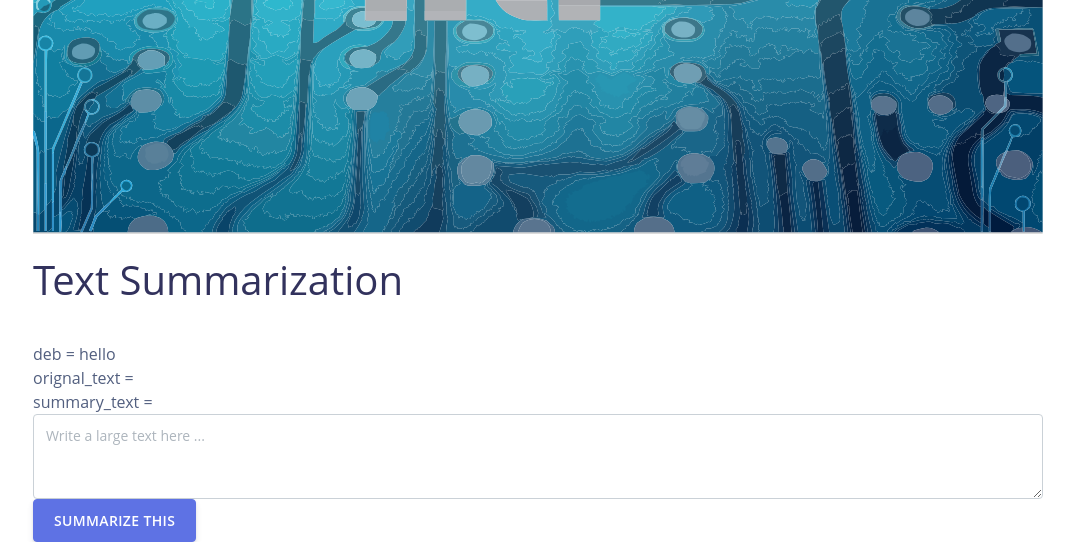
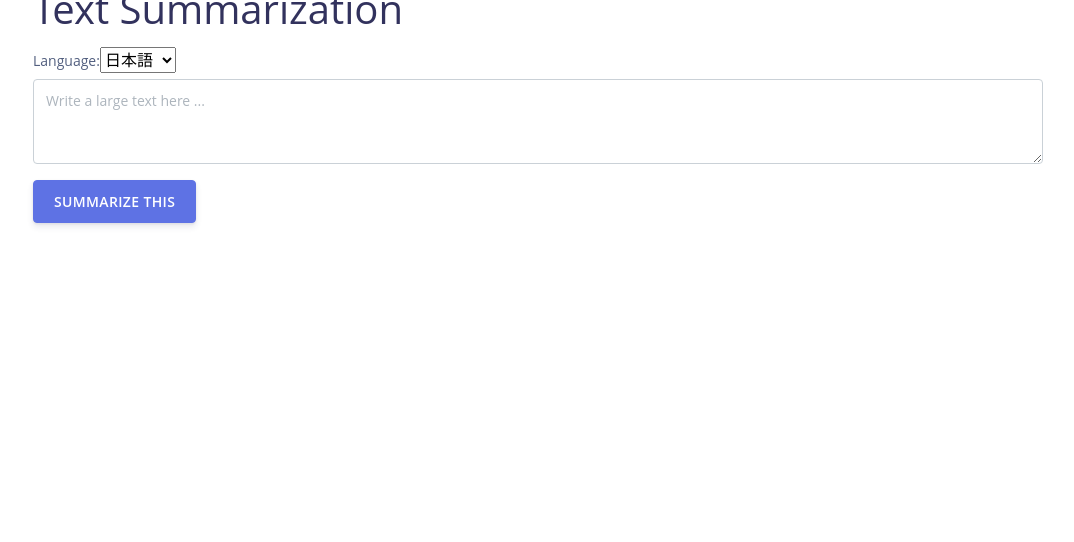
Before and after one commit to tagawa0207/nlp0, a Django app: page /nlp0/ in a window 1280 px wide. Shown: the part 353-895 px from the top of the page, without its empty margins (102-1176 px from the left). After the commit the page ends 580 px from the top, so only its background shows below. Run offline with Django 3.2, Linux system fonts and the light colour scheme; some libraries are stand-ins or nearby versions.

Commit message:
japanese fine tuned model

```diff
--- /dev/null
+++ b/nlp0/forms.py
@@ -0,0 +1,21 @@
+from django import forms
+from django.db import models
+
+class LangChoices(models.TextChoices):
+    JAPANESE = 'japanese', '日本語'
+    ENGLISH = 'english', 'English'
+
+
+class LangForm(forms.Form):
+    which_lang = forms.fields.ChoiceField(
+        choices=LangChoices.choices,
+        required=True,
+        label='Language',
+        # widget=forms.widgets.Select,
+    )
+
+class TextareaForm(forms.Form):
+    original_text = forms.fields.CharField(
+        required=True,
+        widget=forms.Textarea,
+    )
--- a/nlp0/templates/nlp0/base.html
+++ b/nlp0/templates/nlp0/base.html
@@ -23,10 +23,15 @@
 
 <body>
     <nav class="navbar navbar-default navbar-static-top">
-        <div class="container">
-            <img src="{% static 'img/nlp.svg' %}" class="img-fluid" alt="Responsive image">
+        <div class="container-fluid ">
+            <div class="row">
+                <div class="col no-gutters">
+                    <img src="{% static 'img/nlp_wide.svg' %}" class="img-fluid" alt="Responsive image">
+                </div>
+            </div>
         </div>
     </nav>
+
 
     <div class="container">
         <h1>
--- a/nlp0/templates/nlp0/index.html
+++ b/nlp0/templates/nlp0/index.html
@@ -5,23 +5,21 @@ Text Summarization
 {% endblock title %}
 
 {% block header %}
-Text Summarization
+<container>
+    Text Summarization
+</container>
 {% endblock header %}
 
 {% block content %}
 
-<br>
-deb = {{deb}}
-<br>
-orignal_text = {{original_text}}
-<br>
-summary_text = {{summary_text}}
-
-<form action="{% url 'nlp0:index' %}" method="post">
-    {% csrf_token %}
-    <textarea class="form-control" name="original_text" id="exampleFormControlTextarea1" rows="3" placeholder="Write a large text here ...">{% if original_text %}{{original_text}}{% endif %}</textarea>
-    <button type="submit" class="btn btn-primary" value="1">Summarize this</button>
-</form>
+<container>
+    <form action="{% url 'nlp0:index' %}" method="post">
+        {% csrf_token %}
+        {{ lang_form }}
+        <textarea class="form-control" name="original_text" id="exampleFormControlTextarea1" rows="3" placeholder="Write a large text here ...">{% if original_text %}{{original_text}}{% endif %}</textarea>
+        <button type="submit" class="btn btn-primary my-3" value="1">Summarize this</button>
+    </form>
+</container>
 
 {% if summary_text %}
     <textarea class="container" name="summary_text" id="exampleFormControlTextarea1" rows="3" placeholder="Write a large text here ...">{{summary_text}}</textarea>
--- a/nlp0/views.py
+++ b/nlp0/views.py
@@ -1,35 +1,34 @@
 from django.shortcuts import render
 from .models import OriginalText, SummaryText
-from transformers import AutoModelWithLMHead, AutoTokenizer
-import os
-import sys
-
+from .forms import LangForm
+from transformers import AutoModelWithLMHead, AutoTokenizer, AutoModelForSeq2SeqLM
 
 def index(request):
 
     original_text = ""
     summary_text = ""
-    deb = "hello"
 
     if request.POST:
         deb = "hello"
         if "original_text" in request.POST:
             original_text = request.POST["original_text"]
+            lang_form = LangForm(request.POST)
+            if lang_form.is_valid():
+                which_lang = request.POST["which_lang"]
 
-            tokenizer = AutoTokenizer.from_pretrained("t5-base")
-            model = AutoModelWithLMHead.from_pretrained("t5-base")
-            inputs = tokenizer.encode("summarize:" + original_text, return_tensors="pt", truncation=True)
-            summary_ids = model.generate(inputs, max_length=200, num_beams=4, early_stopping=True)
+            fine_tuned_model = "./run_summarization_saved" if which_lang == "japanese" else "t5-base"
+
+            tokenizer = AutoTokenizer.from_pretrained(fine_tuned_model)
+            model = AutoModelForSeq2SeqLM.from_pretrained(fine_tuned_model)
+
+            inputs = tokenizer.encode("summarize:" + original_text, return_tensors="pt", truncation=False)
+            summary_ids = model.generate(inputs, max_length=1024, num_beams=20, early_stopping=False)
             generate_text = [tokenizer.decode(g, skip_special_tokens=True, clean_up_tokenization_spaces=False) for g in summary_ids]
 
             summary_text = generate_text[0]
         else:
             summary_text = original_text
 
-        return render(request, 'nlp0/index.html', {'original_text':original_text, 'summary_text':summary_text, 'deb':deb})
+        return render(request, 'nlp0/index.html', {'original_text':original_text, 'summary_text':summary_text, 'lang_form': lang_form})
 
-    return render(request, 'nlp0/index.html', {'original_text':original_text, 'summary_text':summary_text, 'deb':deb})
-    # original_text = OriginalText.objects.order_by('-date')[:5]
-    # summary_text = SummaryText.objects.order_by('-date')[:5]
-    # context = {'original_text': original_text, 'summary_text': summary_text}
-    # return render(request, 'nlp0/index.html', context)
+    return render(request, 'nlp0/index.html', {'original_text':original_text, 'summary_text':summary_text, 'lang_form': LangForm()})
```
Also changed, not shown: static/img/nlp_wide.png (added), static/img/nlp_wide.svg (added).
